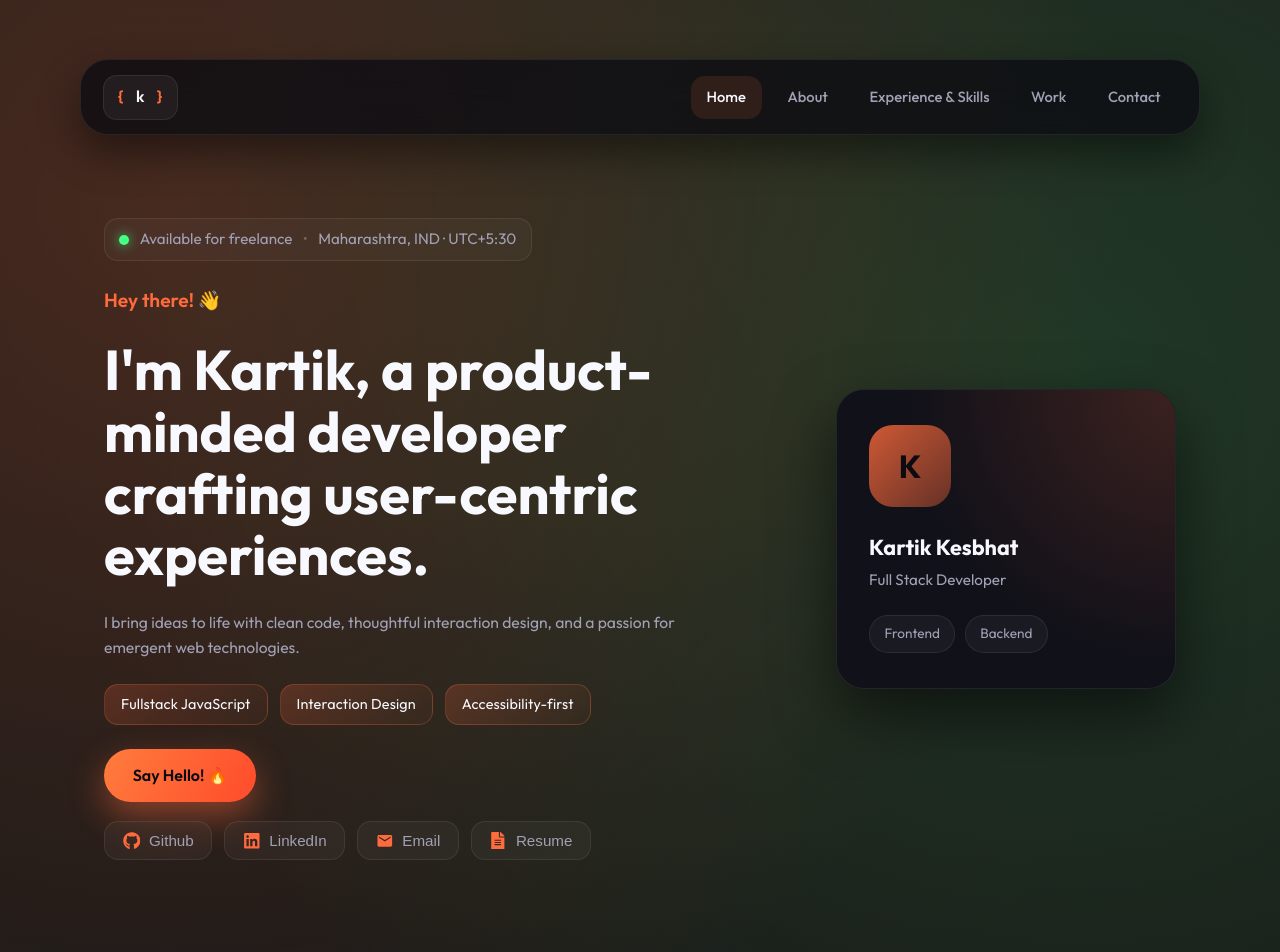
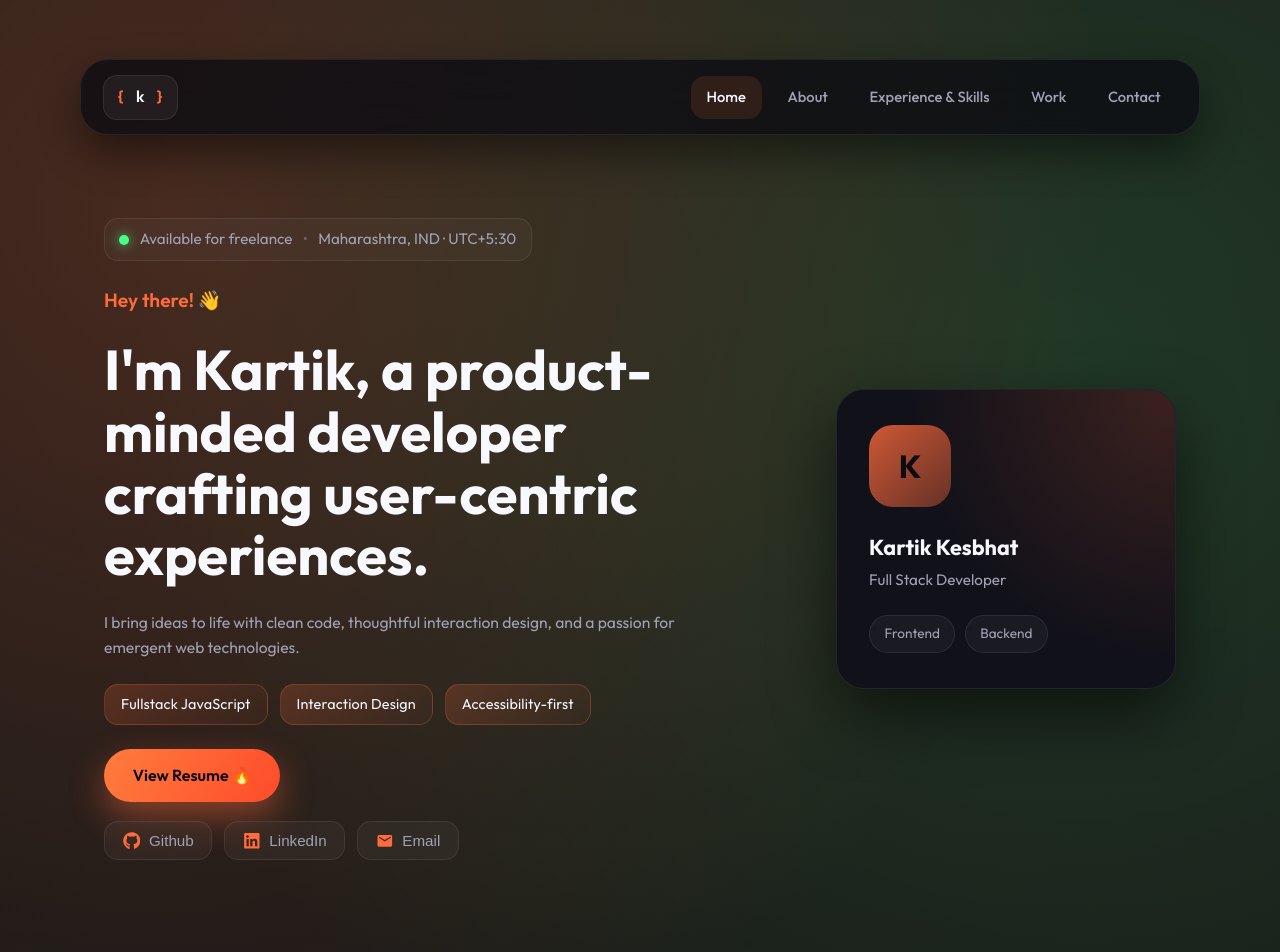
Before and after one commit to kartikkesbhat-2003/portfolio-react, a React (Vite) app: page / in a window 1280 px wide. Shown: the top 952 px of the page. Built offline with nearby package versions, Linux system fonts and the light colour scheme.

Commit message:
Update Hero component to link directly to resume

```diff
--- a/src/components/Hero/Hero.jsx
+++ b/src/components/Hero/Hero.jsx
@@ -28,12 +28,11 @@ export const Hero = () => {
                 </div>
 
                 <div className='hero-actions'>
-                    <Link className='primary-cta' to='mailto:kkesbhat1601@gmail.com'>Say Hello! 🔥</Link>
+                    <Link className='primary-cta' to='https://drive.google.com/file/d/1y4-Mmw7iuHHigC0dqJZyVuB7lsIqkHhp/view?usp=sharing' target="_blank" rel="noopener noreferrer">View Resume 🔥</Link>
                     <div className='social-links'>
                         <SocialBtn link="https://github.com/kartikkesbhat-2003" icon={FaGithub} text="Github" />
                         <SocialBtn link="https://www.linkedin.com/in/kartik-kesbhat/" icon={FaLinkedin} text="LinkedIn" />
                         <SocialBtn link="mailto:kkesbhat1601@gmail.com" icon={MdEmail} text="Email" />
-                        <SocialBtn link="https://drive.google.com/file/d/1y4-Mmw7iuHHigC0dqJZyVuB7lsIqkHhp/view?usp=sharing" icon={FaFileAlt} text="Resume" />
                     </div>
                 </div>
             </div>
```
